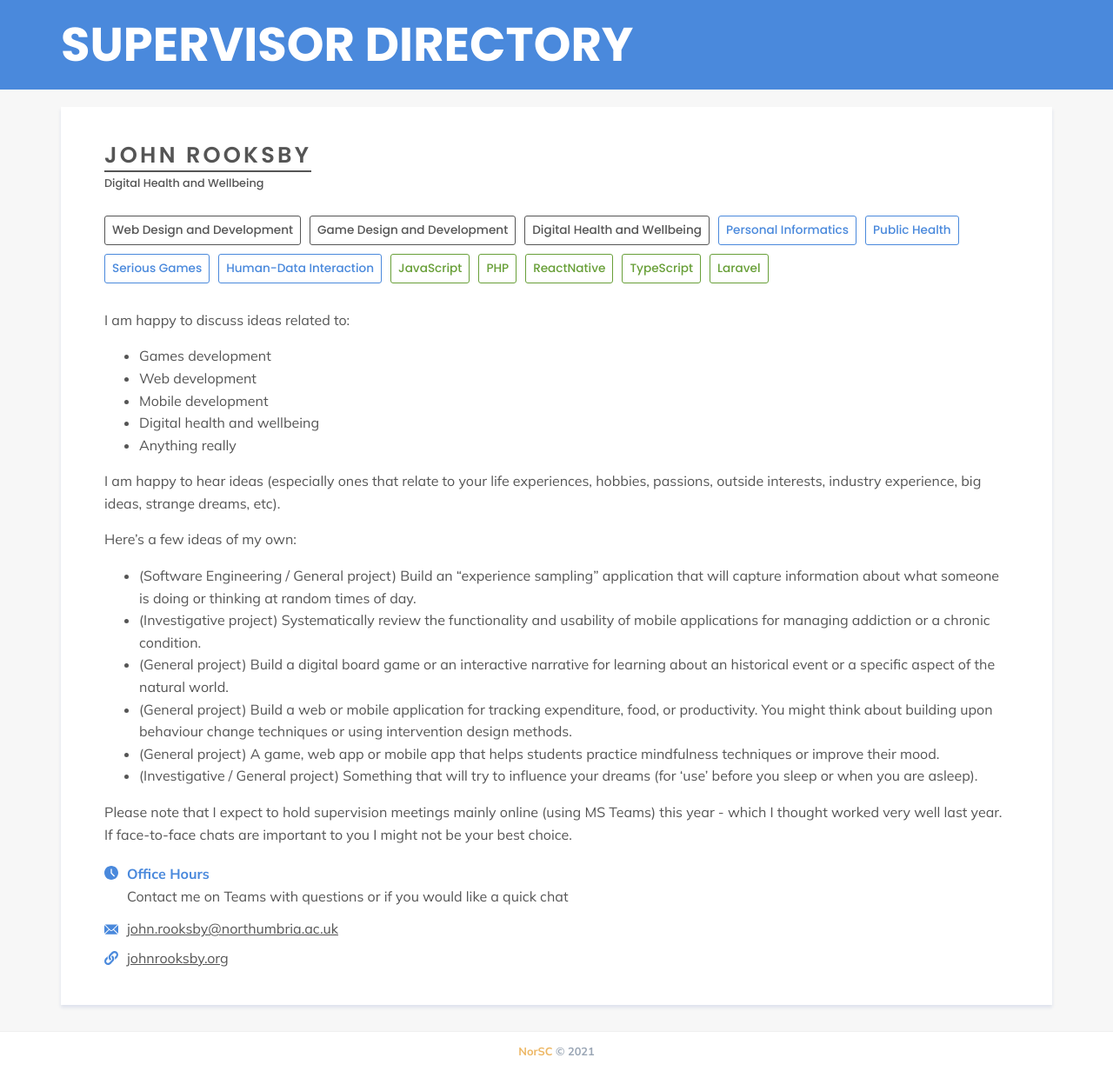
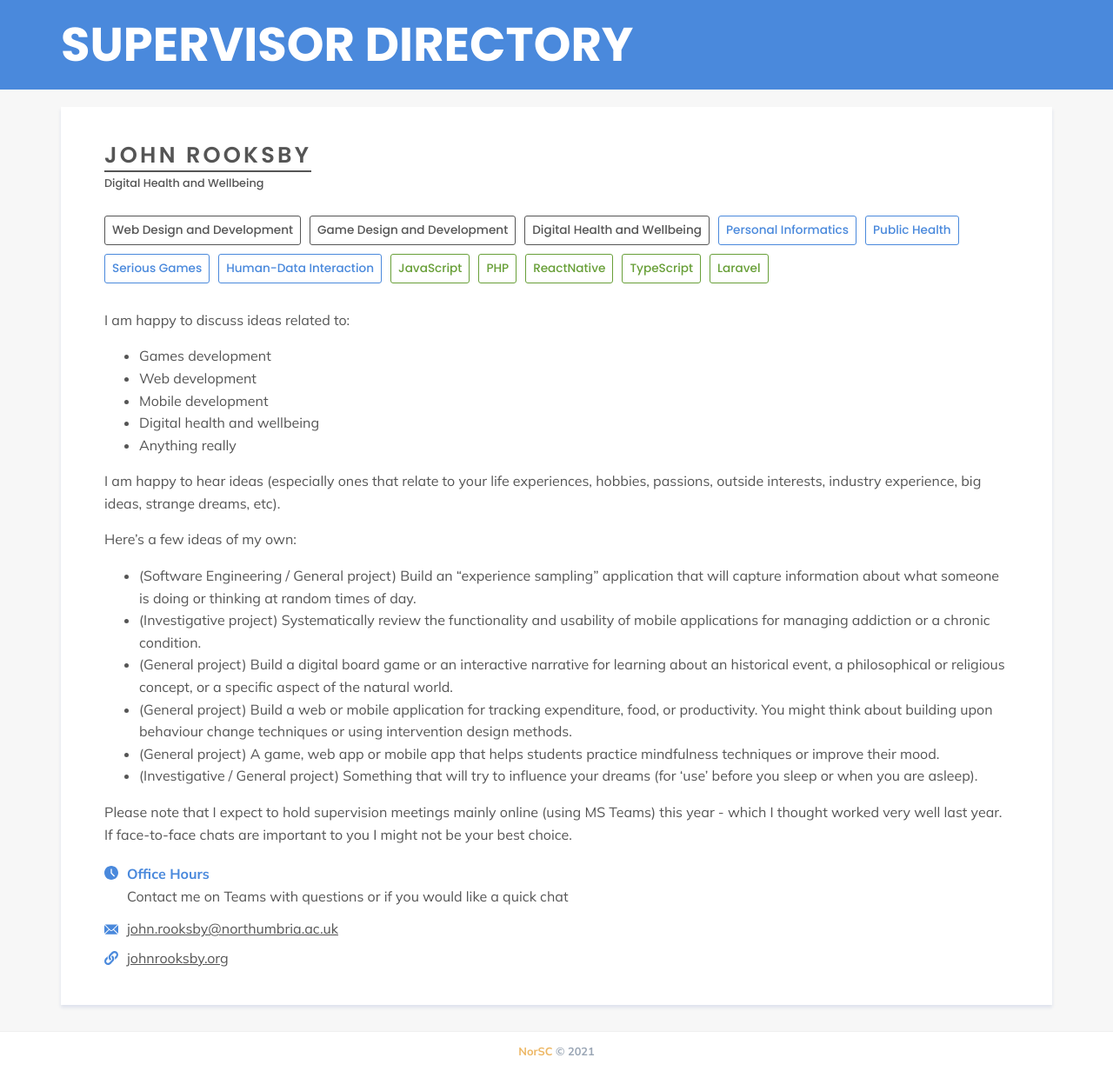
Before and after one commit to NorSC/supervisor-search, a Jekyll site: the page built from _supervisors/john-rooksby.md, in a window 1280 px wide. Shown: the whole page at 87% size. Built offline with Jekyll 4.4.1, drawn with Linux system fonts in a browser that asks for light colours; a script that is not in the unit is left out.

Commit message:
Update Supervisors “john-rooksby”

```diff
--- a/_supervisors/john-rooksby.md
+++ b/_supervisors/john-rooksby.md
@@ -46,7 +46,7 @@ additional_details: >-
 
   * (Investigative project) Systematically review the functionality and usability of mobile applications for managing addiction or a chronic condition.
 
-  * (General project) Build a digital board game or an interactive narrative for learning about an historical event or a specific aspect of the natural world.
+  * (General project) Build a digital board game or an interactive narrative for learning about an historical event, a philosophical or religious concept, or a specific aspect of the natural world.
 
   * (General project) Build a web or mobile application for tracking expenditure, food, or productivity. You might think about building upon behaviour change techniques or using intervention design methods.
 
```
